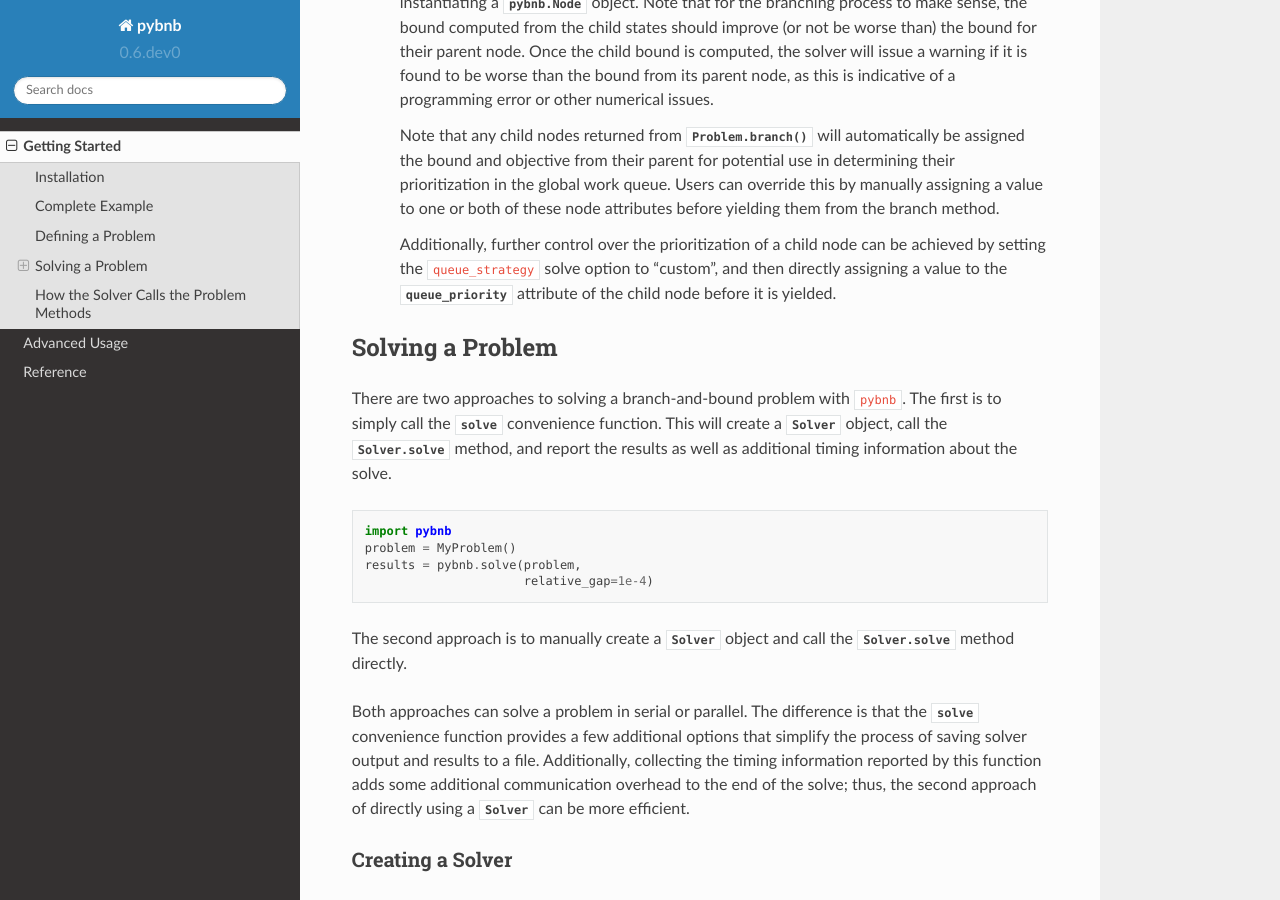
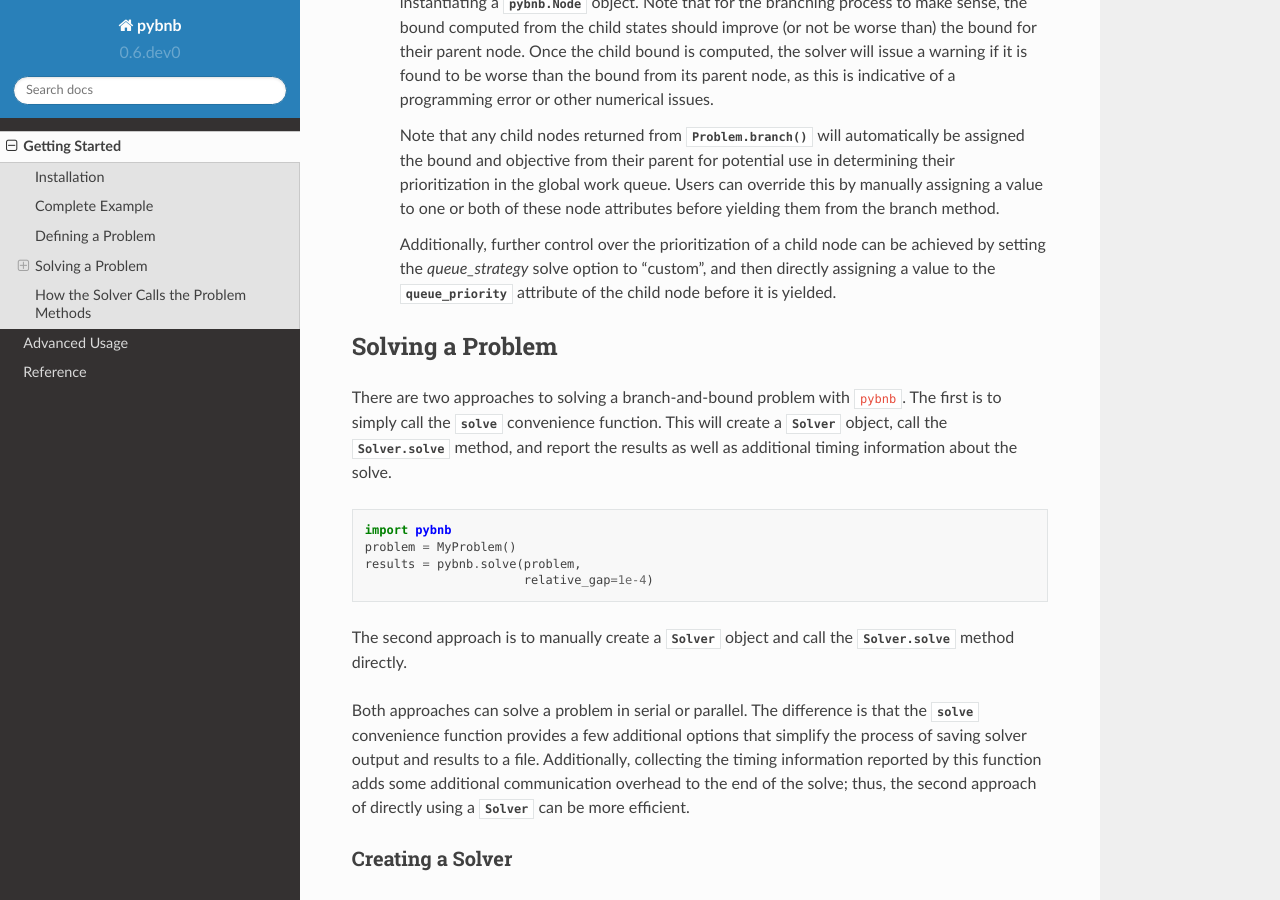
Before and after one commit to ghackebeil/pybnb, a Sphinx documentation site: the page built from doc/getting_started/index.rst, in a window 1280 px wide and 900 px high, scrolled down 3079 px. Built offline with Sphinx 7.4.7 and the Read the Docs theme 2.0.0, drawn with Linux system fonts in a browser that asks for light colours.

Commit message:
minor doc fixes

```diff
--- a/doc/getting_started/index.rst
+++ b/doc/getting_started/index.rst
@@ -199,7 +199,7 @@
 
    Additionally, further control over the prioritization of
    a child node can be achieved by setting the
-   ``queue_strategy`` solve option to "custom", and then
+   `queue_strategy` solve option to "custom", and then
    directly assigning a value to the :attr:`queue_priority
    <pybnb.node.Node.queue_priority>` attribute of the child
    node before it is yielded.
@@ -250,17 +250,17 @@
 ``mpi4py.MPI.COMM_WORLD`` as the communicator, and the rank
 0 process will act as the dispatcher. If the ``mpi4py``
 module is not available, this will result in an
-``ImportError``. The optional keywords ``comm`` and
-``dispatcher_rank`` can be used to change the default
+``ImportError``. The optional keywords `comm` and
+`dispatcher_rank` can be used to change the default
 behavior.
 
 When a solver is created with ``Solver(comm=None)``, this
 will disable any attempted import of ``mpi4py``, allowing
 problems to be solved without the use of any parallel
-functionality. The ``comm`` keyword can also be assigned a
+functionality. The `comm` keyword can also be assigned a
 communicator different from ``mpi4py.MPI.COMM_WORLD``. If
 the solver communicator includes more than one process, the
-``dispatcher_rank`` keyword can be assigned a process rank
+`dispatcher_rank` keyword can be assigned a process rank
 to control which process is designated as the dispatcher.
 However the solver is initialized, the following assertions
 hold true for the :attr:`is_dispatcher
```
